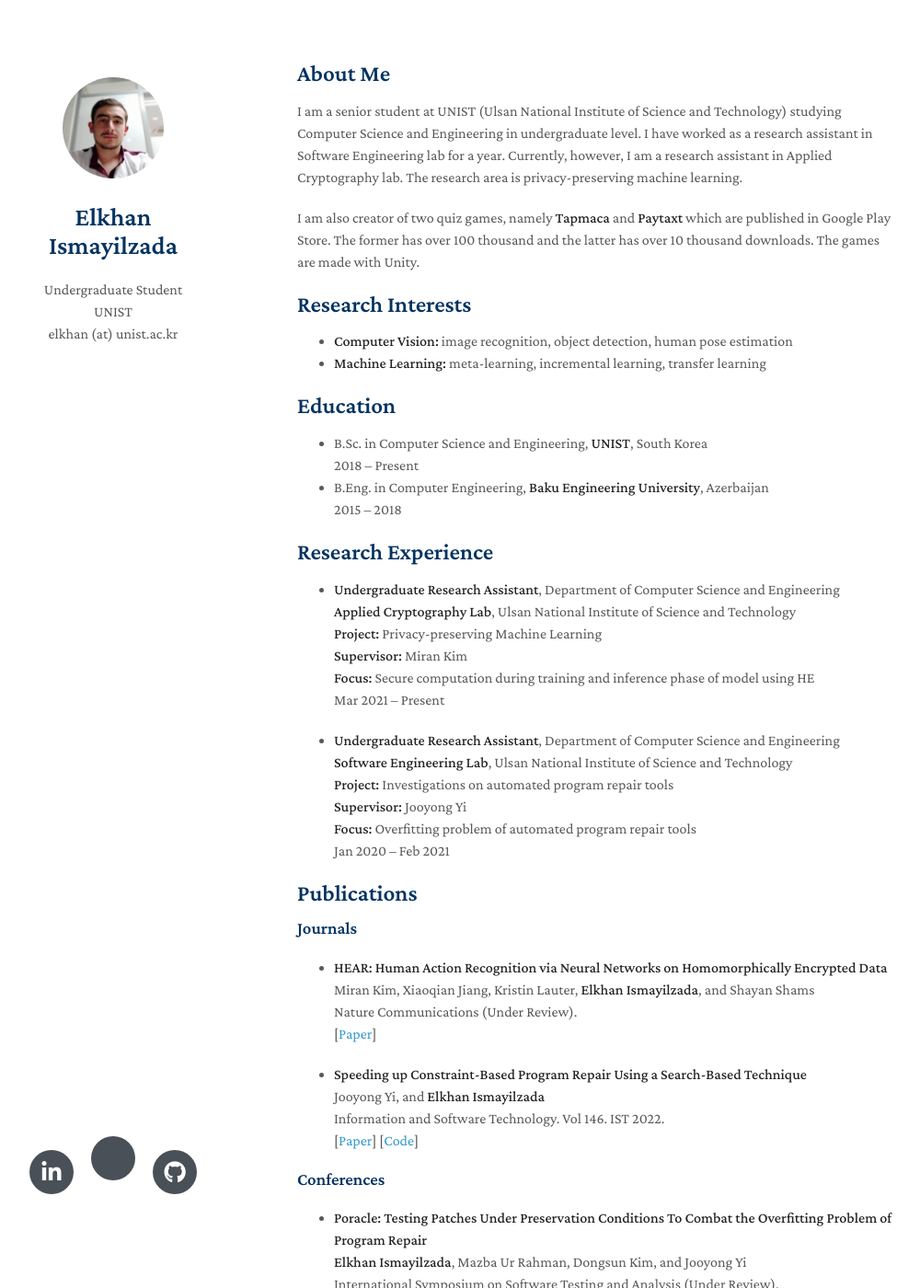
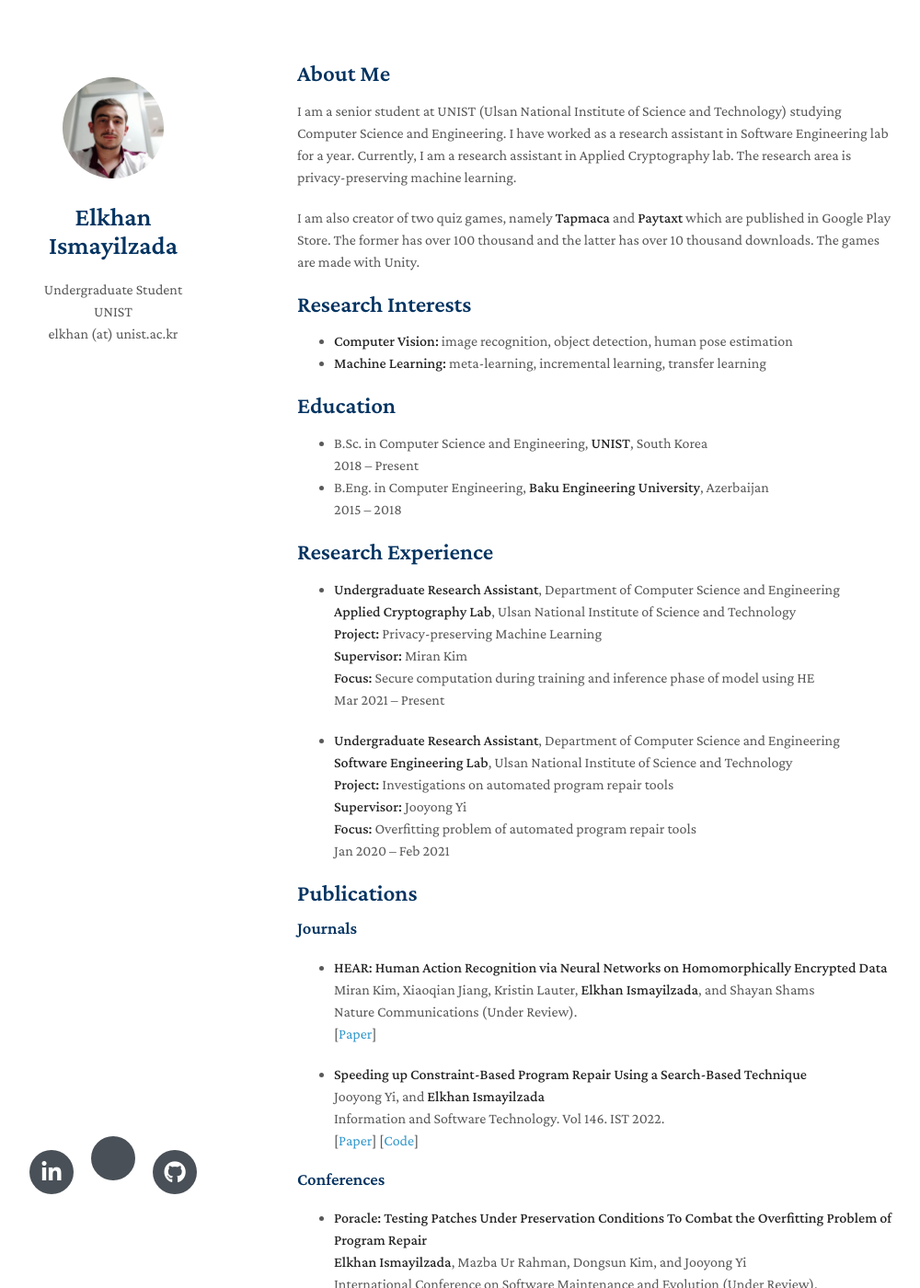
Before and after one commit to elkhanzada/elkhanzada.github.io, a Jekyll site: the page built from index.md, in a window 1280 px wide and 1400 px high. Shown: the whole window at 92% size, without its empty margins (147-1147 px from the left). Built offline with Jekyll 4.4.1, drawn with Linux system fonts in a browser that asks for light colours; nearby versions of some CDN libraries; a style sheet for code colours, icons or effects is not loaded; our own code applies the rules of GitHub Pages for plain Markdown files; some of the changed text lies outside the part shown.

Commit message:
Update index.md

```diff
--- a/index.md
+++ b/index.md
@@ -4,7 +4,7 @@ layout: homepage
 
 ## About Me
 
-I am a senior student at UNIST (Ulsan National Institute of Science and Technology) studying Computer Science and Engineering in undergraduate level. I have worked as a research assistant in Software Engineering lab for a year. Currently, however, I am a research assistant in Applied Cryptography lab. The research area is privacy-preserving machine learning.
+I am a senior student at UNIST (Ulsan National Institute of Science and Technology) studying Computer Science and Engineering. I have worked as a research assistant in Software Engineering lab for a year. Currently, I am a research assistant in Applied Cryptography lab. The research area is privacy-preserving machine learning.
 
 I am also creator of two quiz games, namely **Tapmaca** and **Paytaxt** which are published in Google Play Store. The former has over 100 thousand and the latter has over 10 thousand downloads. The games are made with Unity.
 
@@ -63,7 +63,7 @@ I am also creator of two quiz games, namely **Tapmaca** and **Paytaxt** which ar
   <br>
   **Elkhan Ismayilzada**, Mazba Ur Rahman, Dongsun Kim, and Jooyong Yi
   <br>
-  International Symposium on Software Testing and Analysis (Under Review).
+  International Conference on Software Maintenance and Evolution (Under Review).
   <br>
   [[Paper](https://drive.google.com/file/d/1OoZoNm-GDGORNuUtSGpgpjZZwxLTtpek/view)]
   [[Code](https://github.com/poracle100/poracle-experiments)]
```
Also changed, not shown: other parts of index.md (+1 -1 lines).
